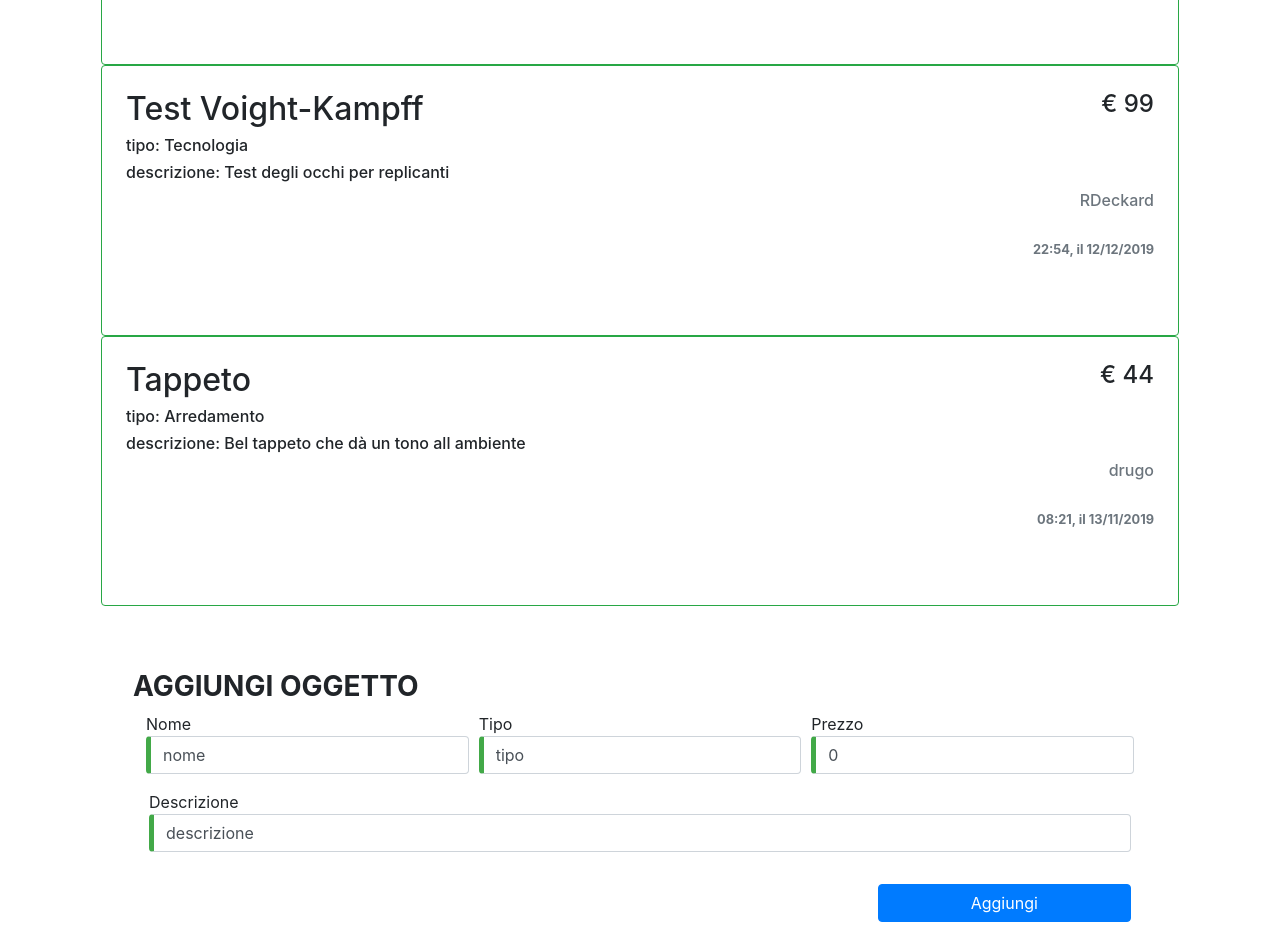
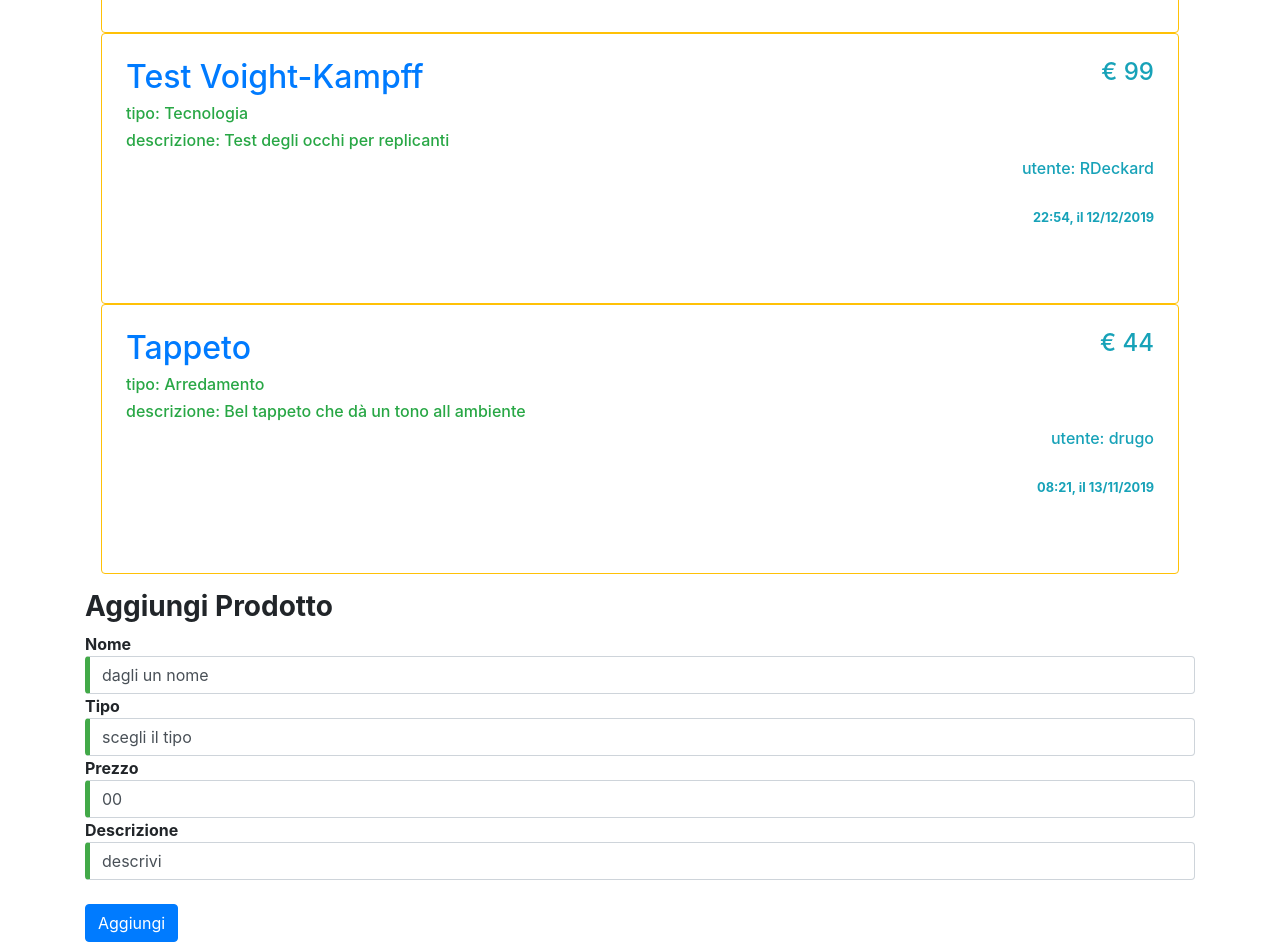
Before and after one commit to BellatiSamuele/angular-bacheca, an Angular app in the folder bacheca/: page / in a window 1280 px wide. Shown: the part 1520-2462 px from the top of the page. Built offline with nearby package versions, Linux system fonts and the light colour scheme.

Commit message:
aggiungi prodotto

```diff
--- a/bacheca/src/app/annuncio/annuncio.component.html
+++ b/bacheca/src/app/annuncio/annuncio.component.html
@@ -1,44 +1,69 @@
-<h1 class="text-center mt-5">OGGETTI</h1>
-<a class="float-right mr-5" href="#aggiuntaOggetto">Aggiungi oggetto</a>
+<h1 class="text-center text-danger">ANNUNCI</h1>
 <div class="container-fluid container-post p-3">
-  <div *ngFor="let post of posts" class="border border-success rounded p-4" id="post">
-    <h2 class="d-inline-block">{{post.nome}}</h2>
-    <h4 class="d-inline-block float-right">€ {{post.prezzo}}</h4>
-    <h6>tipo: {{post.tipo}}</h6>
-    <h6>descrizione: {{post.descrizione}}</h6>
-    <h6 class="float-right text-secondary">{{post.username}}</h6>
+  <div *ngFor="let post of posts" class="border border-warning rounded p-4" id="post">
+    <h2 class="d-inline-block text-primary">{{post.nome}}</h2>
+    <h4 class="d-inline-block float-right text-info">€ {{post.prezzo}}</h4>
+    <h6 class="text-success">tipo: {{post.tipo}}</h6>
+    <h6 class="text-success">descrizione: {{post.descrizione}}</h6>
+    <h6 class="float-right text-info">utente: {{post.username}}</h6>
     <br>
     <br>
-    <h6 class="text-secondary float-right"><small><b>{{post.data}}</b></small></h6>
+    <h6 class="text-info float-right"><small><b>{{post.data}}</b></small></h6>
     <br>
     <br>
     <br>
   </div>
 </div>
-<form id="aggiuntaOggetto" [formGroup]="oggettoForm" (ngSubmit)="aggiungiOggetto(oggettoForm.value)" class="p-5">
-  <h3><b>AGGIUNGI OGGETTO</b></h3>
-  <div class="form-row m-2">
-      <div class="col">
-          Nome
-          <input type="text" class="form-control" onfocus="this.value=''" name="nome" [formControl]="oggettoForm.controls['nome']">
-          <div *ngIf="oggettoForm.controls['nome'].hasError('required')" class="text-danger mt-1">Il nome è richiesto</div>
+<form id="aggiuntaProdotto" [formGroup]="prodottoForm" (ngSubmit)="aggiungiProdotto(prodottoForm.value)">
+  <h3><b>Aggiungi Prodotto</b></h3>
+      <div><b>Nome</b>
+          <input type="text" class="form-control" name="nome" [formControl]="prodottoForm.controls['nome']">
+
       </div>
-      <div class="col">
-          Tipo
-          <input type="text" class="form-control" onfocus="this.value=''" name="tipo" [formControl]="oggettoForm.controls['tipo']">
-          <div *ngIf="oggettoForm.controls['tipo'].hasError('required')" class="text-danger mt-1">Il tipo è richiesto</div>
+      <div><b>Tipo</b>
+          <input type="text" class="form-control" name="tipo" [formControl]="prodottoForm.controls['tipo']">
+
       </div>
-      <div class="col">
-          Prezzo
-          <input type="number" class="form-control" onfocus="this.value=''" name="prezzo" [formControl]="oggettoForm.controls['prezzo']">
-          <div *ngIf="oggettoForm.controls['prezzo'].hasError('required')" class="text-danger mt-1">Il prezzo è richiesto</div>
+      <div><b>Prezzo</b>
+          <input type="number" class="form-control" name="prezzo" [formControl]="prodottoForm.controls['prezzo']">
+
       </div>
-  </div>
-  <div class="m-3">
-      Descrizione
-      <input type="text" class="form-control" onfocus="this.value=''" name="descrizione" [formControl]="oggettoForm.controls['descrizione']">
-      <div *ngIf="oggettoForm.controls['descrizione'].hasError('required')" class="text-danger mt-1">La descrizione è richiesta</div>
+      <div><b>Descrizione</b>
+      <input type="text" class="form-control" name="descrizione" [formControl]="prodottoForm.controls['descrizione']">
+
   </div>
   <h4 id="loginPerOggetti" style="display:none">NON HAI EFFETTUATO IL LOGIN</h4>
-  <button class="m-3 btn btn-primary btn-block btn-md w-25 float-right" type="submit" [disabled]="!oggettoForm.valid">Aggiungi</button>
+
+
+  <div *ngIf="!prodottoForm.controls['nome'].valid"
+     class="alert alert-danger">campo <i>nome</i> invalido
+  </div>
+  <div *ngIf="prodottoForm.controls['nome'].hasError('required')"
+      class="alert alert-danger">campo <i>nome</i> richiesto
+  </div>
+
+  <div *ngIf="!prodottoForm.controls['tipo'].valid"
+     class="alert alert-danger">campo <i>tipo</i> invalido
+  </div>
+  <div *ngIf="prodottoForm.controls['tipo'].hasError('required')"
+      class="alert alert-danger">campo <i>tipo</i> richiesto
+  </div>
+
+  <div *ngIf="!prodottoForm.controls['prezzo'].valid"
+     class="alert alert-danger">campo <i>prezzo</i> invalido
+  </div>
+  <div *ngIf="prodottoForm.controls['prezzo'].hasError('required')"
+      class="alert alert-danger">campo <i>prezzo</i> richiesto
+  </div>
+
+  <div *ngIf="!prodottoForm.controls['descrizione'].valid"
+     class="alert alert-danger">campo <i>descrizione</i> invalido
+  </div>
+  <div *ngIf="prodottoForm.controls['descrizione'].hasError('required')"
+      class="alert alert-danger">campo <i>descrizione</i> richiesto
+  </div>
+  <br>
+
+
+  <button class="btn btn-primary" type="submit" [disabled]="!prodottoForm.valid">Aggiungi</button>
 </form>
--- a/bacheca/src/app/annuncio/annuncio.component.ts
+++ b/bacheca/src/app/annuncio/annuncio.component.ts
@@ -13,11 +13,15 @@ export class AnnuncioComponent implements OnInit {
   @Input() nomeUtenteOnline;
   @Input() cognomeUtenteOnline;
   @Input() username;
-  oggettoForm: FormGroup;
+  prodottoForm: FormGroup;
   posts = Posts;
 
   constructor(fb: FormBuilder) {
-    this.oggettoForm = fb.group({'nome': ['nome', Validators.required], 'tipo': ['tipo', Validators.required], 'prezzo': ['0', Validators.required], 'descrizione': ['descrizione', Validators.required]});
+    this.prodottoForm = fb.group({
+      'nome': ['dagli un nome', Validators.required],
+      'tipo': ['scegli il tipo', Validators.required],
+      'prezzo': ['00', Validators.required],
+      'descrizione': ['descrivi', Validators.required]});
   }
 
   ngOnInit() {
@@ -25,13 +29,13 @@ export class AnnuncioComponent implements OnInit {
 
   aggiungiOggetto(): boolean {
 
-    if(this.oggettoForm.valid){
+    if(this.prodottoForm.valid){
       if(this.username != null){
         let post: Post = new Post();
-        post.nome = this.oggettoForm.controls['nome'].value;
-        post.tipo = this.oggettoForm.controls['tipo'].value;
-        post.prezzo = Number(this.oggettoForm.controls['prezzo'].value);
-        post.descrizione = this.oggettoForm.controls['descrizione'].value;
+        post.nome = this.prodottoForm.controls['nome'].value;
+        post.tipo = this.prodottoForm.controls['tipo'].value;
+        post.prezzo = Number(this.prodottoForm.controls['prezzo'].value);
+        post.descrizione = this.prodottoForm.controls['descrizione'].value;
         post.username = this.username;
         let date: Date = new Date();
         post.data = date.getHours() + ':' + date.getMinutes() + ', il ' + date.getDay() + '/' + date.getMonth() + '/' + date.getFullYear();
```
